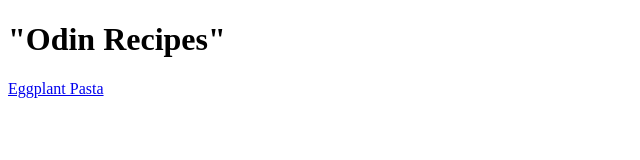
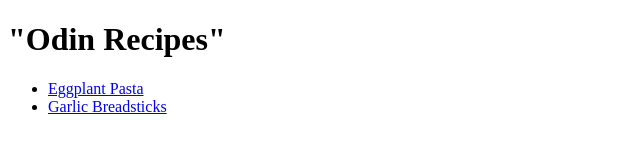
Before and after one commit to K-Postal/odin-recipes, a plain HTML site: page index.html in a window 1280 px wide. Shown: the whole page, without its empty margins (0-640 px from the left). Drawn offline with Linux system fonts and the light colour scheme.

```diff
--- a/index.html
+++ b/index.html
@@ -5,6 +5,9 @@
         <h1>"Odin Recipes"</h1>
     </head>
     <body>
-        <a href="recipes/pasta.html">Eggplant Pasta</a>
+        <ul>
+       <li><a href="recipes/pasta.html">Eggplant Pasta</a></li>
+        <li><a href="recipes/breadsticks.html">Garlic Breadsticks</a></li>
+        </ul>
     </body>
 </html>
```
Also changed, not shown: recipes/breadsticks.html (+2 -0 lines), recipes/pasta.html (+1 -0 lines), recipes/Garlic Breadsticks.jpeg (added).
